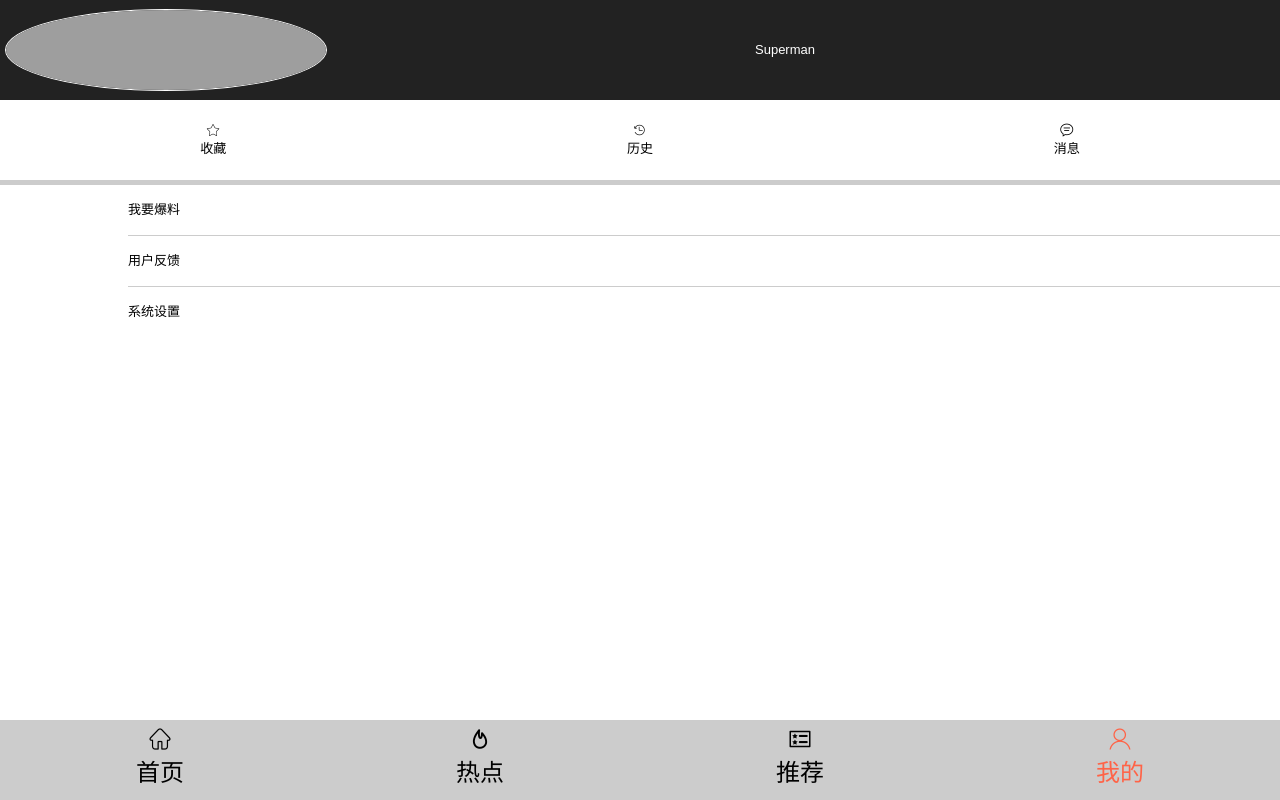
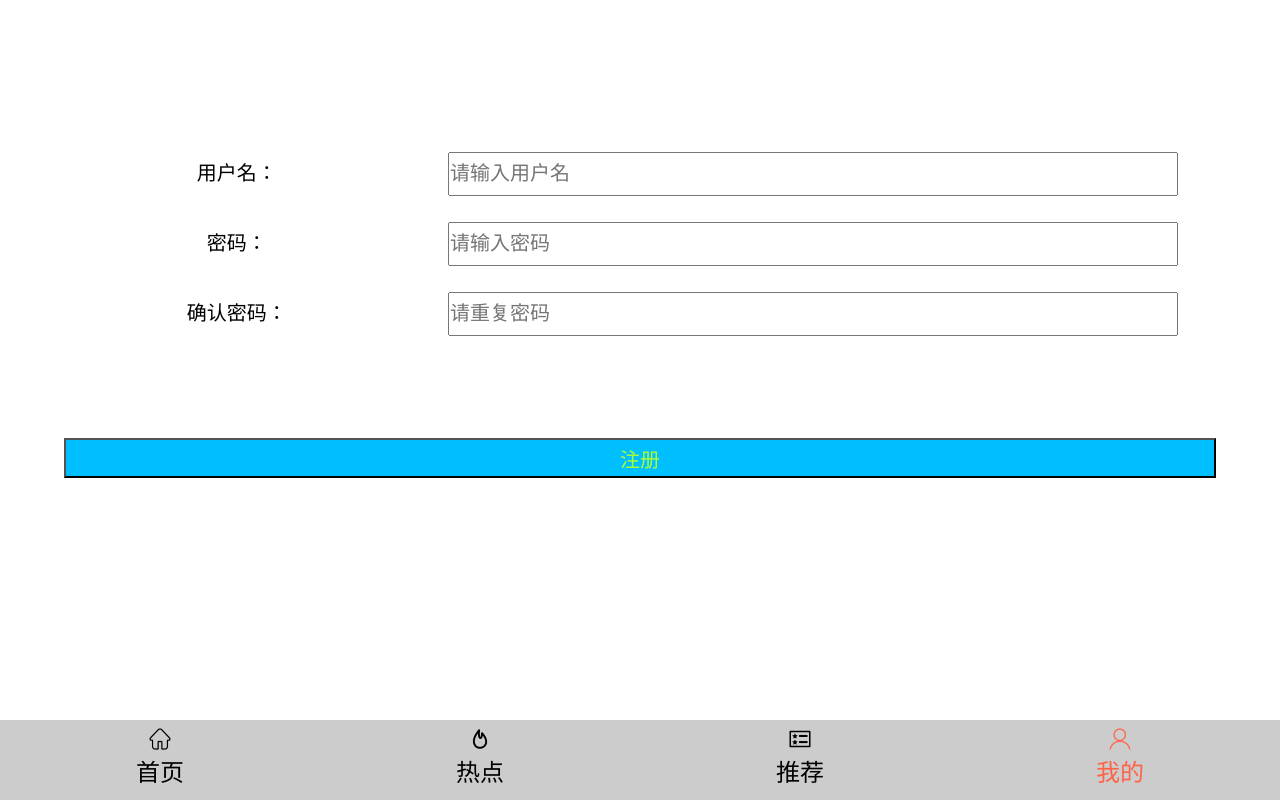
Before and after one commit to sjz01/lizhinews, a Vue app: page /mine in a window 1280 px wide. Built offline with nearby package versions, Linux system fonts and the light colour scheme; grey boxes are pictures that could not be loaded.

Commit message:
注册页面结构完成

```diff
--- a/src/components/Mine.vue
+++ b/src/components/Mine.vue
@@ -1,34 +1,47 @@
 <template>
     <div id="mine">
-    <div class="div">
-        <div class="item">
-            <div class="itema">
-                <img src="http://e.hiphotos.baidu.com/image/h%3D300/sign=a9e671b9a551f3dedcb2bf64a4eff0ec/4610b912c8fcc3cef70d70409845d688d53f20f7.jpg" alt="">
-            </div>
-            <div class="itemb">
-                <p>Superman</p>
-            </div>
+<!--    <div class="div">-->
+<!--        <div class="item">-->
+<!--            <div class="itema">-->
+<!--                <img src="http://e.hiphotos.baidu.com/image/h%3D300/sign=a9e671b9a551f3dedcb2bf64a4eff0ec/4610b912c8fcc3cef70d70409845d688d53f20f7.jpg" alt="">-->
+<!--            </div>-->
+<!--            <div class="itemb">-->
+<!--                <p>Superman</p>-->
+<!--            </div>-->
+<!--        </div>-->
+<!--        <ul class="three">-->
+<!--            <li>-->
+<!--                <p>&#xe60f;</p>-->
+<!--                <p>收藏</p>-->
+<!--            </li>-->
+<!--            <li>-->
+<!--                <p>&#xe718;</p>-->
+<!--                <p>历史</p>-->
+<!--            </li>-->
+<!--            <li>-->
+<!--                <p>&#xe670;</p>-->
+<!--                <p>消息</p>-->
+<!--            </li>-->
+<!--        </ul>-->
+<!--        <ul class="fruo">-->
+<!--            <li>我要爆料</li>-->
+<!--            <li>用户反馈</li>-->
+<!--            <li>系统设置</li>-->
+<!--        </ul>-->
+<!--    </div>-->
+        <div class="rehister">
+            <ul>
+                <li>用户名：</li>
+                <li>密码：</li>
+                <li>确认密码：</li>
+            </ul>
+            <ul>
+                <li><input type="text" placeholder="请输入用户名"></li>
+                <li><input type="password" placeholder="请输入密码"></li>
+                <li><input type="password" placeholder="请重复密码"></li>
+            </ul>
+            <button>注册</button>
         </div>
-        <ul class="three">
-            <li>
-                <p>&#xe60f;</p>
-                <p>收藏</p>
-            </li>
-            <li>
-                <p>&#xe718;</p>
-                <p>历史</p>
-            </li>
-            <li>
-                <p>&#xe670;</p>
-                <p>消息</p>
-            </li>
-        </ul>
-        <ul class="fruo">
-            <li>我要爆料</li>
-            <li>用户反馈</li>
-            <li>系统设置</li>
-        </ul>
-    </div>
     </div>
 </template>
 
@@ -113,4 +126,38 @@
         width: 100%;
         height: 100%;
     }
+    .rehister{
+        width: 90%;
+        margin: 10% auto;
+        overflow: hidden;
+    }
+    .rehister ul{
+        float: left;
+    }
+    .rehister ul:nth-of-type(1){
+        width: 30%;
+    }
+    .rehister ul:nth-of-type(2){
+        width: 70%;
+    }
+    .rehister li{
+        width: 100%;
+        height: 50px;
+        line-height: 50px;
+        text-align: center;
+        margin: 20px 0;
+        font-size: 20px;
+    }
+    .rehister li input{
+        width: 90%;
+        height: 40px;
+    }
+    .rehister button{
+        width: 100%;
+        height: 40px;
+        background-color: deepskyblue;
+        margin-top: 80px;
+        font-size: 20px;
+        color: greenyellow;
+    }
 </style>
```
